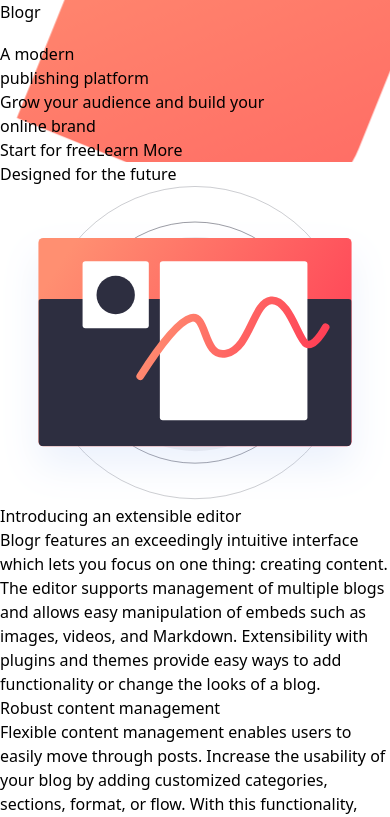
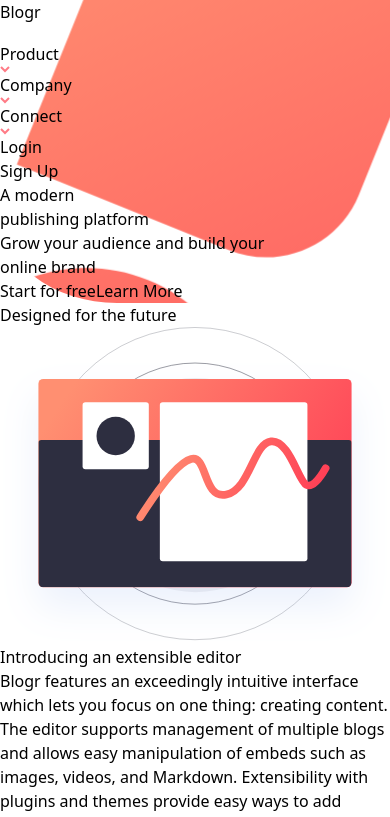
Before and after one commit to jdbs9514/blogr, a React (Vite) app: page / in a window 390 px wide. Shown: the top 817 px of the page. Built offline with nearby package versions, Linux system fonts and the light colour scheme.

Commit message:
added media queries for navbar

```diff
--- a/src/components/Navbar.jsx
+++ b/src/components/Navbar.jsx
@@ -7,7 +7,6 @@
 import { useGSAP } from "@gsap/react";
 import gsap from "gsap";
 
-
 const Navbar = () => {
   const [click, setClick] = useState(false);
   const toggleHamburguer = () => {
@@ -15,17 +14,23 @@
   };
 
   useGSAP(() => {
-    gsap.to('#hamburger',{ rotation: 360 }),
-    gsap.to('#logo', { x: 20, yoyo: true, repeat: 1})
-  },[])
+    gsap.to("#hamburger", { rotation: 360 }),
+      gsap.to("#logo", { x: 20, yoyo: true, repeat: 1 });
+  }, []);
 
   return (
     <>
       {!click ? (
         <div>
-          <div className="flex justify-between mx-5">
-            <h2 id="logo" className="text-3xl text-white font-bold my-12">Blogr</h2>
-            <div className="md:hidden">
+          <div className=" mx-5 lg:flex lg:justify-between lg:pt-5 lg:mx-[120px]">
+            <div className="flex justify-between lg:flex lg:gap-[60px]">
+              <h2
+                id="logo"
+                className="text-3xl text-white font-bold my-12 lg:my-8"
+              >
+                Blogr
+              </h2>
+              <div className="lg:hidden">
                 <img
                   id="hamburger"
                   src={hamburguer}
@@ -34,13 +39,37 @@
                   onClick={toggleHamburguer}
                 />
               </div>
+
+              {/* menu for desktop */}
+              <div className="hidden lg:flex gap-5 mt-5 ">
+                <Product />
+                <Company />
+                <Connect />
+              </div>
+            </div>
+            <div className="hidden lg:flex lg:gap-5 md:mt-2">
+              <div className="my-8">
+                <p className="font-semibold">Login</p>
+              </div>
+
+              <div className="my-7">
+                <button
+                  className="bg-gradient-to-r from-red-300 to-red-500 text-white rounded-2xl px-5 py-1 font-semibold"
+                  type="button"
+                >
+                  Sign Up
+                </button>
+              </div>
+            </div>
           </div>
         </div>
       ) : (
         <div>
           <div className="flex justify-between mx-8">
             <div>
-              <h2 id="logo" className="text-3xl text-white font-bold my-12">Blogr</h2>
+              <h2 id="logo" className="text-3xl text-white font-bold my-12">
+                Blogr
+              </h2>
             </div>
             <div>
               <img
```
Lines whose indentation alone changed are shown as unchanged.
